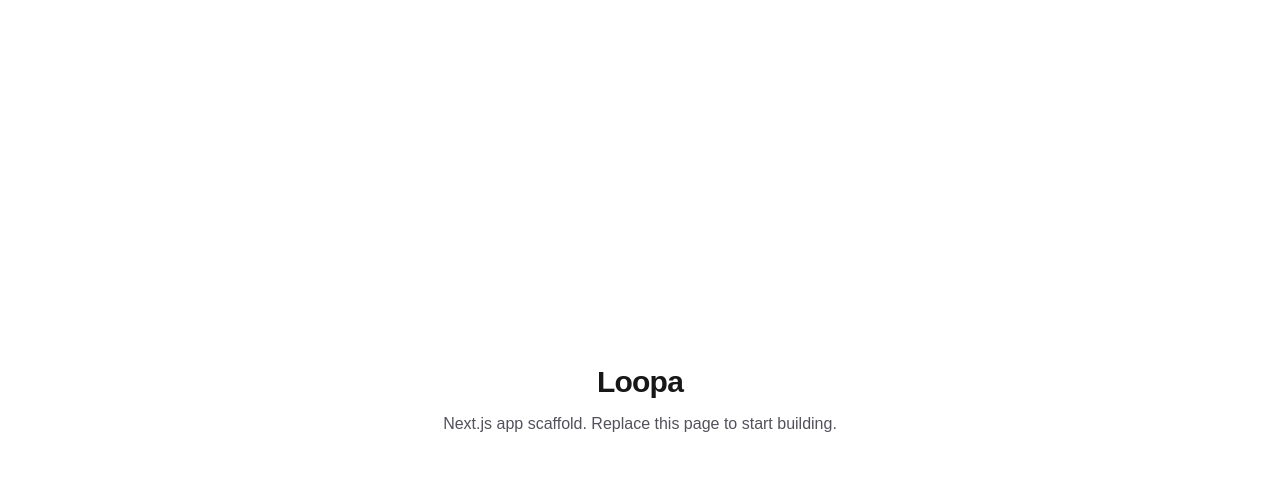
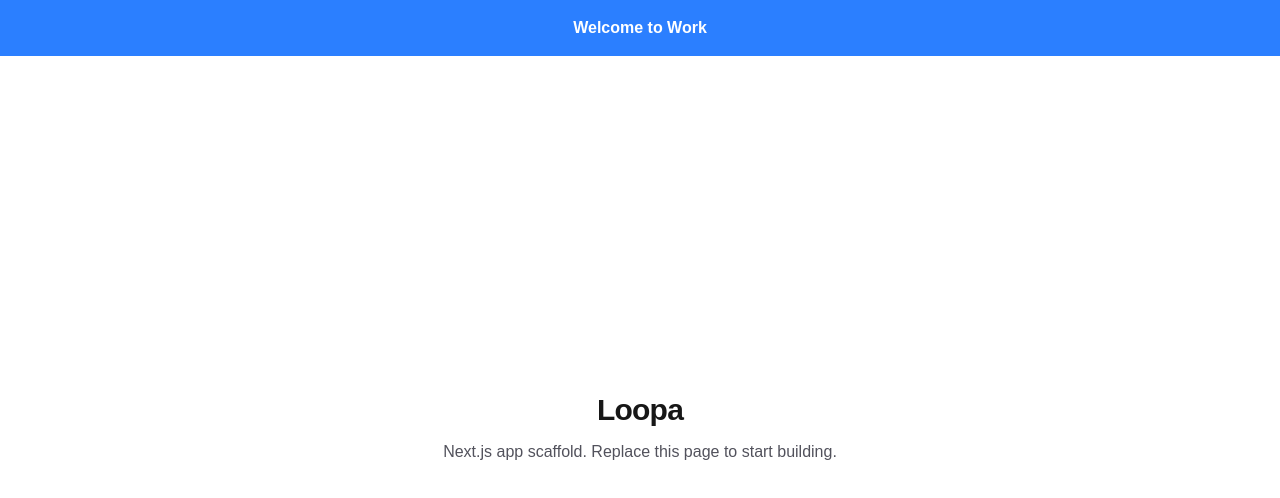
Before and after one commit to kolaedr/loopa-test, a Next.js app: page / in a window 1280 px wide. Shown: the top 498 px of the page. Built offline with nearby package versions, Linux system fonts and the light colour scheme.

Commit message:
loopa: openai_compat implement task 197

```diff
--- a/app/page.tsx
+++ b/app/page.tsx
@@ -1,5 +1,11 @@
 export default function Home() {
   return (
+    <div className="flex flex-col min-h-screen">
+      {/* Banner */}
+      <div className="bg-blue-500 text-white p-4 text-center">
+        <p className="font-semibold">Welcome to Work</p>
+      </div>
+
       <main className="flex flex-1 items-center justify-center p-8">
         <div className="max-w-lg text-center">
           <h1 className="text-3xl font-semibold tracking-tight">Loopa</h1>
@@ -8,5 +14,6 @@ export default function Home() {
           </p>
         </div>
       </main>
+    </div>
   );
 }
```
Lines whose indentation alone changed are shown as unchanged.
